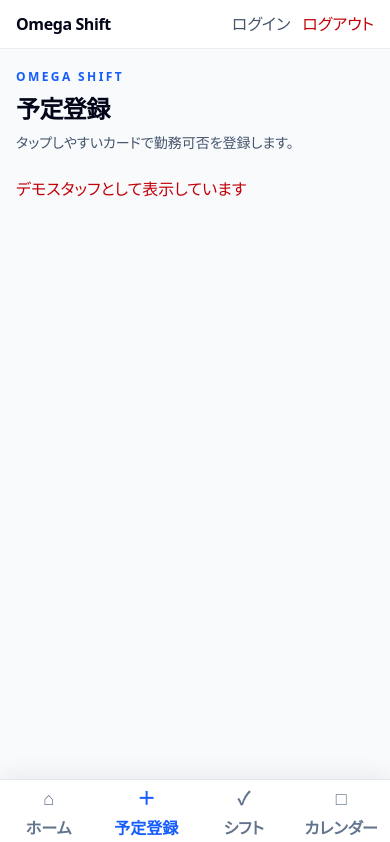
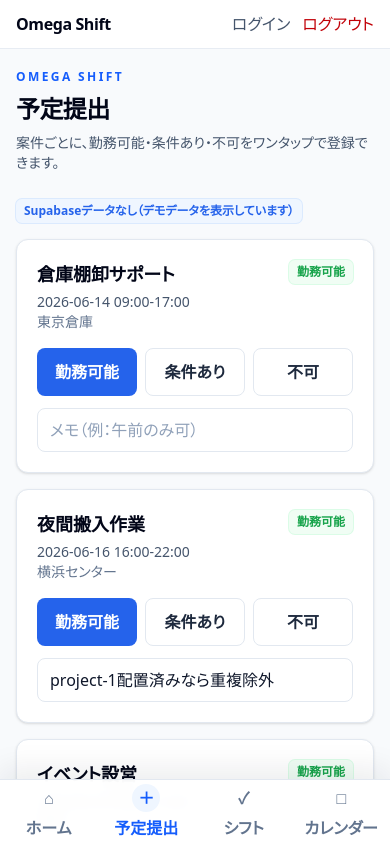
Before and after one commit to selfstdroom/omega-shift-manager, a Next.js app: page /staff/availability in a window 390 px wide. Shown: the top 842 px of the page. Built offline with nearby package versions, Linux system fonts and the light colour scheme; no server answers; the database is empty.

Commit message:
Polish demo mode staff UI

```diff
--- a/app/staff/availability/page.tsx
+++ b/app/staff/availability/page.tsx
@@ -1,89 +1,93 @@
 'use client';
 
 import { useEffect, useState } from 'react';
+import { Badge } from '@/components/ui/Badge';
+import { Button } from '@/components/ui/Button';
+import { Card } from '@/components/ui/Card';
+import { Input } from '@/components/ui/Input';
 import { PageHeader } from '@/components/ui/PageHeader';
-import { Card } from '@/components/ui/Card';
-import { Select } from '@/components/ui/Select';
 import { DEMO_USER } from '@/lib/demo';
 import { mockAvailabilities, mockProjects } from '@/lib/mockData';
 import { getSupabaseBrowserClient } from '@/lib/supabaseClient';
 import type { Availability, AvailabilityStatus, Project } from '@/lib/types';
 
+const options: { value: AvailabilityStatus; label: string; tone: 'green' | 'orange' | 'slate' }[] = [
+  { value: 'available', label: '勤務可能', tone: 'green' },
+  { value: 'conditional', label: '条件あり', tone: 'orange' },
+  { value: 'unavailable', label: '不可', tone: 'slate' },
+];
+
 export default function Page() {
-  const [projects, setProjects] = useState<Project[]>([]);
-  const [avs, setAvs] = useState<Availability[]>([]);
-  const [msg, setMsg] = useState('');
+  const [projects, setProjects] = useState<Project[]>(mockProjects);
+  const [avs, setAvs] = useState<Availability[]>(mockAvailabilities.filter((a) => a.staff_id === DEMO_USER.id));
+  const [msg, setMsg] = useState('デモスタッフとして表示しています');
 
   async function load() {
     const s = getSupabaseBrowserClient();
-    if (!s) {
-      setProjects(mockProjects);
-      setAvs(mockAvailabilities.filter((a) => a.staff_id === DEMO_USER.id));
-      setMsg('Supabase未接続のためデモデータを表示しています');
-      return;
-    }
-
+    if (!s) return;
     const { data: { user } } = await s.auth.getUser();
     const currentUser = user ?? DEMO_USER;
     const [{ data: ps, error: projectsError }, { data: as, error: availabilityError }] = await Promise.all([
       s.from('projects').select('*').order('work_date'),
       s.from('availabilities').select('*').eq('staff_id', currentUser.id),
     ]);
-
-    if (projectsError || availabilityError) {
-      setProjects(mockProjects);
-      setAvs(mockAvailabilities.filter((a) => a.staff_id === DEMO_USER.id));
-      setMsg(projectsError?.message ?? availabilityError?.message ?? 'デモデータを表示しています');
+    if (projectsError || availabilityError || !ps?.length) {
+      setMsg(`${projectsError?.message ?? availabilityError?.message ?? 'Supabaseデータなし'}（デモデータを表示しています）`);
       return;
     }
-
-    setProjects(ps ?? []);
-    setAvs(as ?? []);
+    setProjects(ps as Project[]);
+    setAvs((as ?? []) as Availability[]);
     setMsg(user ? '' : 'デモスタッフとして表示しています');
   }
 
   useEffect(() => { load(); }, []);
 
-  async function save(project: Project, status: AvailabilityStatus) {
+  async function save(project: Project, status: AvailabilityStatus, note = avs.find((a) => a.project_id === project.id)?.note ?? '') {
     const s = getSupabaseBrowserClient();
-    if (!s) {
-      setAvs((current) => upsertLocalAvailability(current, project, status));
-      setMsg('Supabase未接続のため画面上のみ更新しました');
-      return;
-    }
-
+    const updateLocal = () => setAvs((current) => upsertLocalAvailability(current, project, status, note));
+    if (!s) { updateLocal(); setMsg('Supabase未接続のため画面上のみ更新しました'); return; }
     const { data: { user } } = await s.auth.getUser();
     const currentUser = user ?? DEMO_USER;
     const { error } = await s.from('availabilities').upsert(
-      { company_id: project.company_id, project_id: project.id, staff_id: currentUser.id, status },
+      { company_id: project.company_id, project_id: project.id, staff_id: currentUser.id, status, note },
       { onConflict: 'project_id,staff_id' },
     );
-
-    if (error) {
-      setAvs((current) => upsertLocalAvailability(current, project, status));
-      setMsg(`${error.message}（画面上のみ更新しました）`);
-    } else {
-      setMsg('保存しました');
-      load();
-    }
+    updateLocal();
+    setMsg(error ? `${error.message}（画面上のみ更新しました）` : '保存しました');
   }
 
-  return <div><PageHeader title="予定登録" description="タップしやすいカードで勤務可否を登録します。" />{msg && <p className="mb-3 text-red-700">{msg}</p>}<div className="space-y-3">{projects.map((p) => { const av = avs.find((a) => a.project_id === p.id); return <Card className="p-4" key={p.id}><b>{p.title}</b><p className="mt-1 text-sm text-slate-600">{p.work_date} {p.start_time}-{p.end_time}</p><Select className="mt-3" value={av?.status ?? 'unavailable'} onChange={(e) => save(p, e.target.value as AvailabilityStatus)}><option value="available">勤務可能</option><option value="conditional">条件あり</option><option value="unavailable">不可</option></Select></Card>; })}</div></div>;
+  return (
+    <div>
+      <PageHeader title="予定提出" description="案件ごとに、勤務可能・条件あり・不可をワンタップで登録できます。" />
+      {msg && <div className="mb-4"><Badge tone="blue">{msg}</Badge></div>}
+      <div className="space-y-4">
+        {projects.map((p) => {
+          const av = avs.find((a) => a.project_id === p.id);
+          const status = av?.status ?? 'unavailable';
+          return (
+            <Card className="p-5" key={p.id}>
+              <div className="flex items-start justify-between gap-3">
+                <div>
+                  <h2 className="text-lg font-bold text-slate-950">{p.title}</h2>
+                  <p className="mt-1 text-sm font-medium text-slate-600">{p.work_date} {p.start_time}-{p.end_time}</p>
+                  <p className="text-sm text-slate-500">{p.location}</p>
+                </div>
+                <Badge tone={options.find((o) => o.value === status)?.tone ?? 'slate'}>{options.find((o) => o.value === status)?.label}</Badge>
+              </div>
+              <div className="mt-4 grid grid-cols-3 gap-2">
+                {options.map((o) => <Button key={o.value} variant={status === o.value ? 'primary' : 'secondary'} className="min-h-12 px-2" onClick={() => save(p, o.value)}>{o.label}</Button>)}
+              </div>
+              <Input className="mt-3" placeholder="メモ（例：午前のみ可）" value={av?.note ?? ''} onChange={(e) => save(p, status, e.target.value)} />
+            </Card>
+          );
+        })}
+      </div>
+    </div>
+  );
 }
 
-function upsertLocalAvailability(current: Availability[], project: Project, status: AvailabilityStatus) {
+function upsertLocalAvailability(current: Availability[], project: Project, status: AvailabilityStatus, note: string) {
   const existing = current.find((a) => a.project_id === project.id && a.staff_id === DEMO_USER.id);
-  if (existing) {
-    return current.map((a) => (a.id === existing.id ? { ...a, status } : a));
-  }
-
-  return [...current, {
-    id: `demo-${project.id}`,
-    company_id: project.company_id,
-    project_id: project.id,
-    staff_id: DEMO_USER.id,
-    status,
-    note: '',
-    created_at: new Date().toISOString(),
-  }];
+  if (existing) return current.map((a) => (a.id === existing.id ? { ...a, status, note } : a));
+  return [...current, { id: `demo-${project.id}`, company_id: project.company_id, project_id: project.id, staff_id: DEMO_USER.id, status, note, created_at: new Date().toISOString() }];
 }
--- a/app/staff/layout.tsx
+++ b/app/staff/layout.tsx
@@ -1,6 +1,22 @@
 'use client';
-import Link from 'next/link';
-import { usePathname } from 'next/navigation';
+
 import { AuthGate } from '@/components/AuthGate';
-const nav=[['/staff','ホーム','⌂'],['/staff/availability','予定登録','＋'],['/staff/shifts','シフト','✓'],['/staff/calendar','カレンダー','□']];
-export default function StaffLayout({ children }: { children: React.ReactNode }) {const path=usePathname();if(path==='/staff/login')return <div className="px-4 py-10">{children}</div>;return <AuthGate allowedRole="staff"><div className="mx-auto min-h-[calc(100vh-57px)] max-w-5xl px-4 py-5 pb-24 sm:px-6 md:py-8"><div className="mx-auto max-w-3xl">{children}</div></div><nav className="fixed inset-x-0 bottom-0 z-40 grid grid-cols-4 border-t border-slate-200 bg-white/95 pb-safe shadow-[0_-6px_20px_rgba(15,23,42,0.06)] backdrop-blur md:hidden">{nav.map(([href,label,icon])=><Link key={href} href={href} className={`flex min-h-16 flex-col items-center justify-center gap-1 text-[11px] font-semibold ${path===href?'text-blue-600':'text-slate-500'}`}><span className="text-lg">{icon}</span>{label}</Link>)}</nav></AuthGate>; }
+import { BottomNav, type BottomNavItem } from '@/components/ui/BottomNav';
+
+const nav: BottomNavItem[] = [
+  { href: '/staff', label: 'ホーム', icon: '⌂' },
+  { href: '/staff/availability', label: '予定提出', icon: '＋' },
+  { href: '/staff/shifts', label: 'シフト', icon: '✓' },
+  { href: '/staff/calendar', label: 'カレンダー', icon: '□' },
+];
+
+export default function StaffLayout({ children }: { children: React.ReactNode }) {
+  return (
+    <AuthGate allowedRole="staff">
+      <div className="mx-auto min-h-[calc(100vh-57px)] max-w-5xl px-4 py-5 pb-24 sm:px-6 md:py-8 md:pb-8">
+        <div className="mx-auto max-w-3xl">{children}</div>
+      </div>
+      <BottomNav items={nav} />
+    </AuthGate>
+  );
+}
--- /dev/null
+++ b/components/ui/BottomNav.tsx
@@ -0,0 +1,27 @@
+'use client';
+
+import Link from 'next/link';
+import { usePathname } from 'next/navigation';
+
+export type BottomNavItem = { href: string; label: string; icon: string };
+
+export function BottomNav({ items }: { items: BottomNavItem[] }) {
+  const path = usePathname();
+  return (
+    <nav className="fixed inset-x-0 bottom-0 z-40 grid grid-cols-4 border-t border-slate-200 bg-white/95 pb-safe shadow-[0_-10px_30px_rgba(15,23,42,0.08)] backdrop-blur md:hidden">
+      {items.map((item) => {
+        const active = path === item.href;
+        return (
+          <Link
+            key={item.href}
+            href={item.href}
+            className={`flex min-h-16 flex-col items-center justify-center gap-1 text-[11px] font-bold transition ${active ? 'text-blue-600' : 'text-slate-500'}`}
+          >
+            <span className={`grid h-7 w-7 place-items-center rounded-2xl text-base ${active ? 'bg-blue-50' : ''}`}>{item.icon}</span>
+            {item.label}
+          </Link>
+        );
+      })}
+    </nav>
+  );
+}
--- a/lib/demo.ts
+++ b/lib/demo.ts
@@ -3,8 +3,8 @@ import { mockAvailabilities, mockCompany, mockPreviousAssignments, mockProfiles,
 import type { Assignment, Profile, Project } from '@/lib/types';
 
 export const DEMO_USER = {
-  id: 'demo-user',
-  name: 'デモスタッフ',
+  id: 'staff-1',
+  name: '佐藤 リーダー',
   role: 'staff',
 } as const;
 
--- a/lib/mockData.ts
+++ b/lib/mockData.ts
@@ -23,9 +23,9 @@ export const mockProfiles: Profile[] = [
 ];
 
 export const mockProjects: Project[] = [
-  { id: 'project-1', company_id: mockCompany.id, workplace_id: 'wp-1', title: '倉庫棚卸サポート', work_date: '2026-07-01', start_time: '09:00', end_time: '17:00', location: '東京倉庫', required_people: 3, required_leaders: 1, note: 'available優先・conditional補完のデモ', created_at: now },
-  { id: 'project-2', company_id: mockCompany.id, workplace_id: 'wp-2', title: '夜間搬入作業', work_date: '2026-07-01', start_time: '16:00', end_time: '22:00', location: '横浜センター', required_people: 2, required_leaders: 1, note: 'project-1と時間が重なるため同一スタッフは除外', created_at: now },
-  { id: 'project-3', company_id: mockCompany.id, workplace_id: 'wp-1', title: 'イベント設営', work_date: '2026-07-02', start_time: '08:00', end_time: '12:00', location: '幕張', required_people: 4, required_leaders: 2, note: 'リーダー不足・人数不足警告のデモ', created_at: now },
+  { id: 'project-1', company_id: mockCompany.id, workplace_id: 'wp-1', title: '倉庫棚卸サポート', work_date: '2026-06-14', start_time: '09:00', end_time: '17:00', location: '東京倉庫', required_people: 3, required_leaders: 1, note: 'available優先・conditional補完のデモ', created_at: now },
+  { id: 'project-2', company_id: mockCompany.id, workplace_id: 'wp-2', title: '夜間搬入作業', work_date: '2026-06-16', start_time: '16:00', end_time: '22:00', location: '横浜センター', required_people: 2, required_leaders: 1, note: 'project-1と時間が重なるため同一スタッフは除外', created_at: now },
+  { id: 'project-3', company_id: mockCompany.id, workplace_id: 'wp-1', title: 'イベント設営', work_date: '2026-06-20', start_time: '08:00', end_time: '12:00', location: '幕張', required_people: 4, required_leaders: 2, note: 'リーダー不足・人数不足警告のデモ', created_at: now },
 ];
 
 export const mockAvailabilities: Availability[] = [
```
Also changed, not shown: app/admin/auto-assign/page.tsx (+1 -1 lines).
